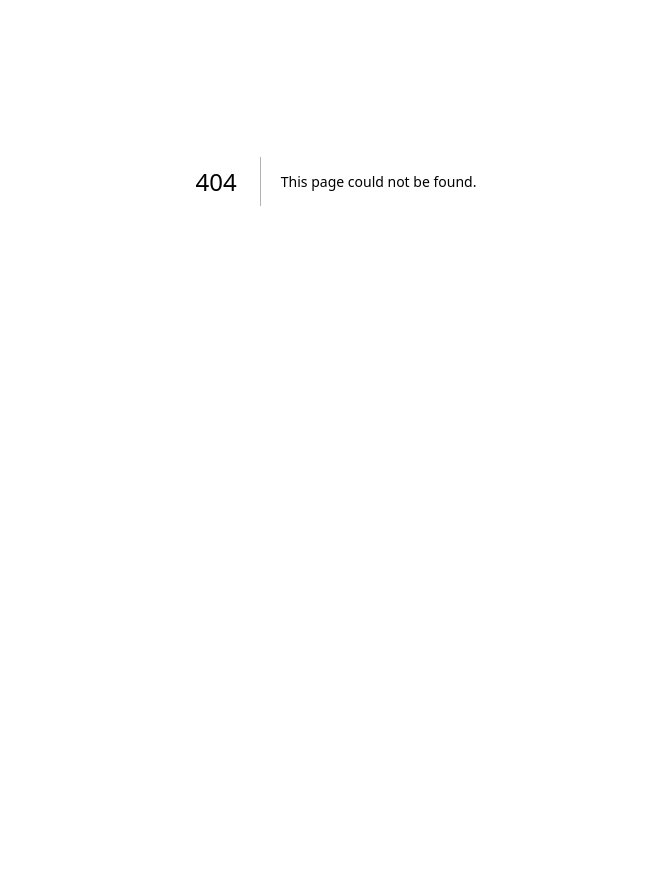
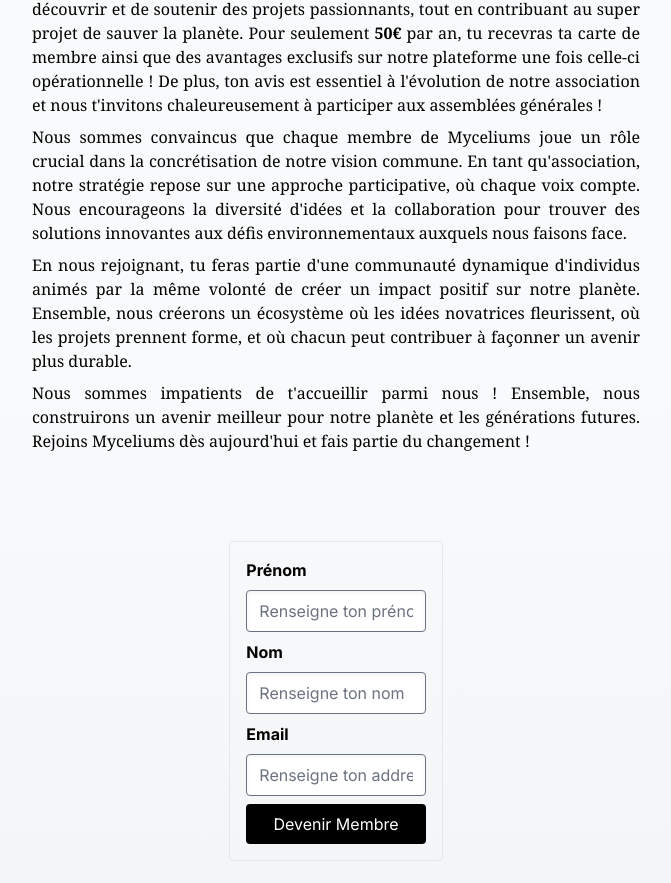
Before and after one commit to Thomas-Allez-Company/Myceliums, a Next.js app: page /membership in a window 1280 px wide. Before the commit this address had no page. Shown: the part 219-1102 px from the top of the page, without its empty margins (304-975 px from the left). Before the commit the page ends 800 px from the top, so only its background shows below. Built offline with nearby package versions, Linux system fonts and the light colour scheme.

Commit message:
add files

```diff
--- /dev/null
+++ b/src/pages/api/mail.ts
@@ -0,0 +1,21 @@
+import { NextApiRequest, NextApiResponse } from "next"
+
+import { sendEmail } from "@utils/send-mail"
+
+export default async function handler(
+    req: NextApiRequest,
+    res: NextApiResponse
+) {
+    switch (req.method) {
+        case "POST":
+            console.log(req.body)
+            const { to, subject, text, html } = req.body
+
+            try {
+                await sendEmail(to, subject, text, html)
+                res.status(200).json("Email sent")
+            } catch (e) {
+                res.status(500).json(e)
+            }
+    }
+}
--- /dev/null
+++ b/src/pages/membership.tsx
@@ -0,0 +1,127 @@
+import React, { useState } from "react"
+
+import Head from "next/head"
+
+export default function Home() {
+  const [formData, setFormData] = useState({})
+
+  const handleInputChange = (event: any) => {
+    const { name, value } = event.target
+    setFormData({ ...formData, [name]: value })
+  }
+
+  const sendInfos = async (e) => {
+    e.preventDefault()
+    try {
+      await fetch("http://localhost:3000/api/mail", {
+        method: "POST",
+        headers: {
+          "Content-type": "application/json",
+        },
+        body: JSON.stringify({
+          to: formData["email"],
+          subject: "Merci de ton inscription !",
+          text: "Hello les mecs",
+          html: "Merci bien !",
+        }),
+      })
+    } catch (e) {
+      console.error("There was an error")
+    }
+  }
+
+  return (
+    <div>
+      <Head>
+        <title>Myceliums</title>
+
+        <meta name="description" content="Devenir Membre" />
+
+        <link rel="icon" href="/favicon.ico" />
+      </Head>
+      <main className="flex min-h-screen flex-col items-center justify-center bg-gradient-to-b from-gray-50 via-gray-50 to-gray-100 py-20">
+        <div className="flex w-1/2 flex-col items-center justify-center space-y-2 p-4 text-justify font-serif">
+          <h1 className="whitespace-nowrap py-4 text-2xl">Devenir membre 🍄</h1>
+          <p className="mt-16 text-justify">
+            Devenir membre de Myceliums, c'est s'engager dans une passionnante
+            aventure intellectuelle ! Rejoindre notre communauté te permettra de
+            découvrir et de soutenir des projets passionnants, tout en
+            contribuant au super projet de sauver la planète. Pour seulement{" "}
+            <strong>50€</strong> par an, tu recevras ta carte de membre ainsi
+            que des avantages exclusifs sur notre plateforme une fois celle-ci
+            opérationnelle ! De plus, ton avis est essentiel à l'évolution de
+            notre association et nous t'invitons chaleureusement à participer
+            aux assemblées générales !
+          </p>
+          <p>
+            Nous sommes convaincus que chaque membre de Myceliums joue un rôle
+            crucial dans la concrétisation de notre vision commune. En tant
+            qu'association, notre stratégie repose sur une approche
+            participative, où chaque voix compte. Nous encourageons la diversité
+            d'idées et la collaboration pour trouver des solutions innovantes
+            aux défis environnementaux auxquels nous faisons face.
+          </p>
+          <p>
+            En nous rejoignant, tu feras partie d'une communauté dynamique
+            d'individus animés par la même volonté de créer un impact positif
+            sur notre planète. Ensemble, nous créerons un écosystème où les
+            idées novatrices fleurissent, où les projets prennent forme, et où
+            chacun peut contribuer à façonner un avenir plus durable.{" "}
+          </p>
+          <p>
+            Nous sommes impatients de t'accueillir parmi nous ! Ensemble, nous
+            construirons un avenir meilleur pour notre planète et les
+            générations futures. Rejoins Myceliums dès aujourd'hui et fais
+            partie du changement !
+          </p>
+        </div>
+        <div className="my-16 w-1/6">
+          <form
+            onSubmit={() => sendInfos}
+            className="mt-2 w-full space-y-2 rounded border p-4"
+          >
+            <label className="col-span-1 flex w-full items-center font-bold">
+              Prénom
+            </label>
+            <input
+              name="prenom"
+              onChange={(e) => handleInputChange(e)}
+              autoComplete="off"
+              placeholder="Renseigne ton prénom"
+              className="w-full rounded border shadow-inner"
+              type="text"
+            />
+
+            <label className="col-span-1 flex w-full items-center font-bold">
+              Nom
+            </label>
+            <input
+              name="nom"
+              onChange={(e) => handleInputChange(e)}
+              autoComplete="off"
+              placeholder="Renseigne ton nom"
+              className="w-full rounded border shadow-inner"
+              type="text"
+            />
+            <label className="col-span-1 flex w-full items-center font-bold">
+              Email
+            </label>
+            <input
+              name="email"
+              onChange={(e) => handleInputChange(e)}
+              placeholder="Renseigne ton addresse mail"
+              className="w-full rounded border shadow-inner"
+              type="email"
+            />
+            <button
+              type="submit"
+              className="col-span-2 w-full rounded bg-black p-2 text-white hover:bg-orange-300"
+            >
+              Devenir Membre
+            </button>
+          </form>
+        </div>
+      </main>
+    </div>
+  )
+}
--- /dev/null
+++ b/src/utils/send-mail.ts
@@ -0,0 +1,28 @@
+import * as nodemailer from "nodemailer"
+
+const transporter = nodemailer.createTransport({
+    service: "gmail",
+    auth: {
+        user: process.env.GMAIL_ADDRESS,
+        pass: process.env.GMAIL_PASSWORD,
+    },
+    host: "smtp.gmail.com", // Use the correct hostname
+    port: 465, // SMTP secure port
+    secure: true, // Use SSL/TLS
+})
+
+export async function sendEmail(
+    to: string,
+    subject: string,
+    text: string,
+    html: string
+) {
+    // send mail with defined transport object
+    await transporter.sendMail({
+        from: "Thomas de Myceliums <association.myceliums@gmail.com>", // sender address
+        to, // list of receivers
+        subject, // Subject line
+        text,
+        html,
+    })
+}
```
Also changed, not shown: public/Logos/Myceliums.svg (added).
